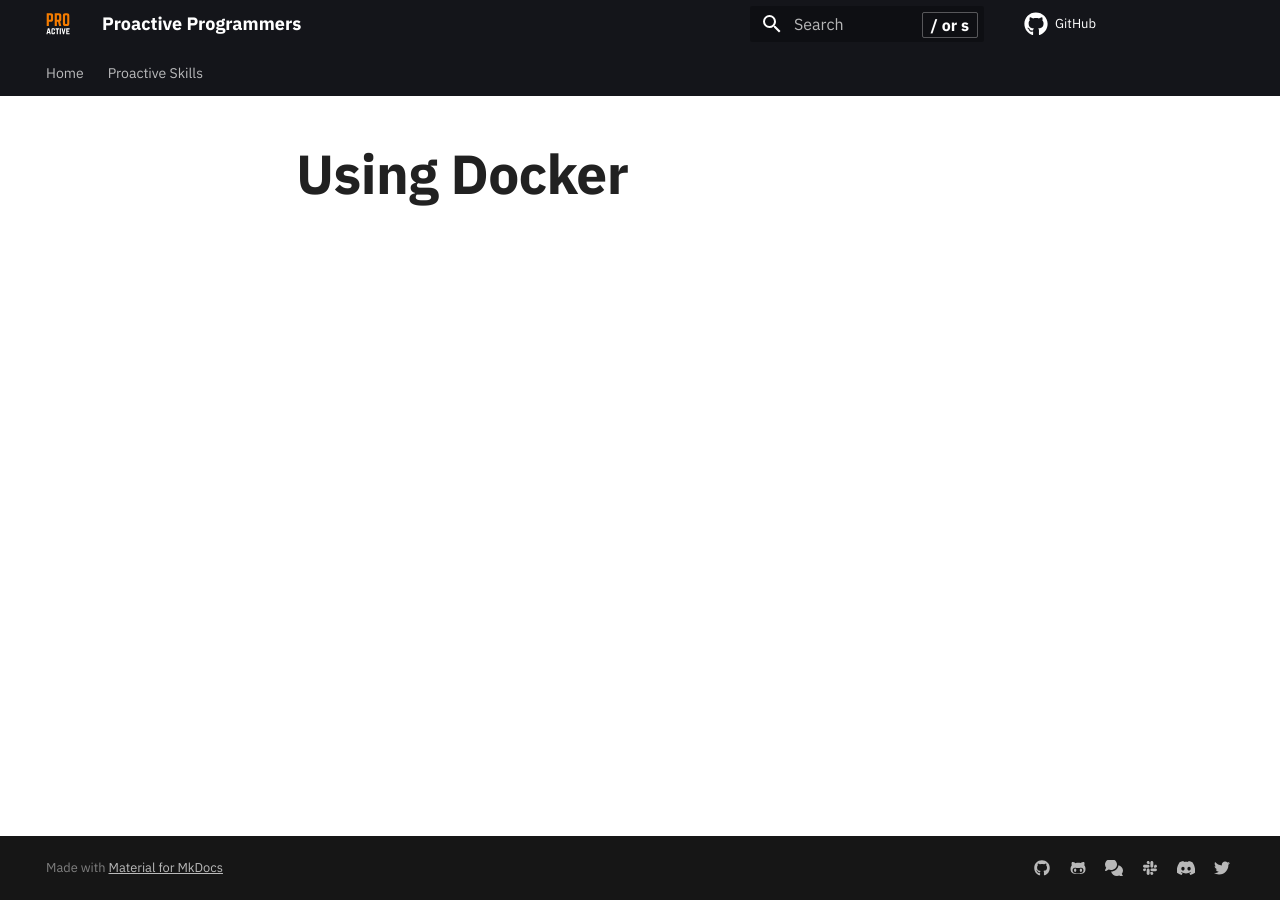
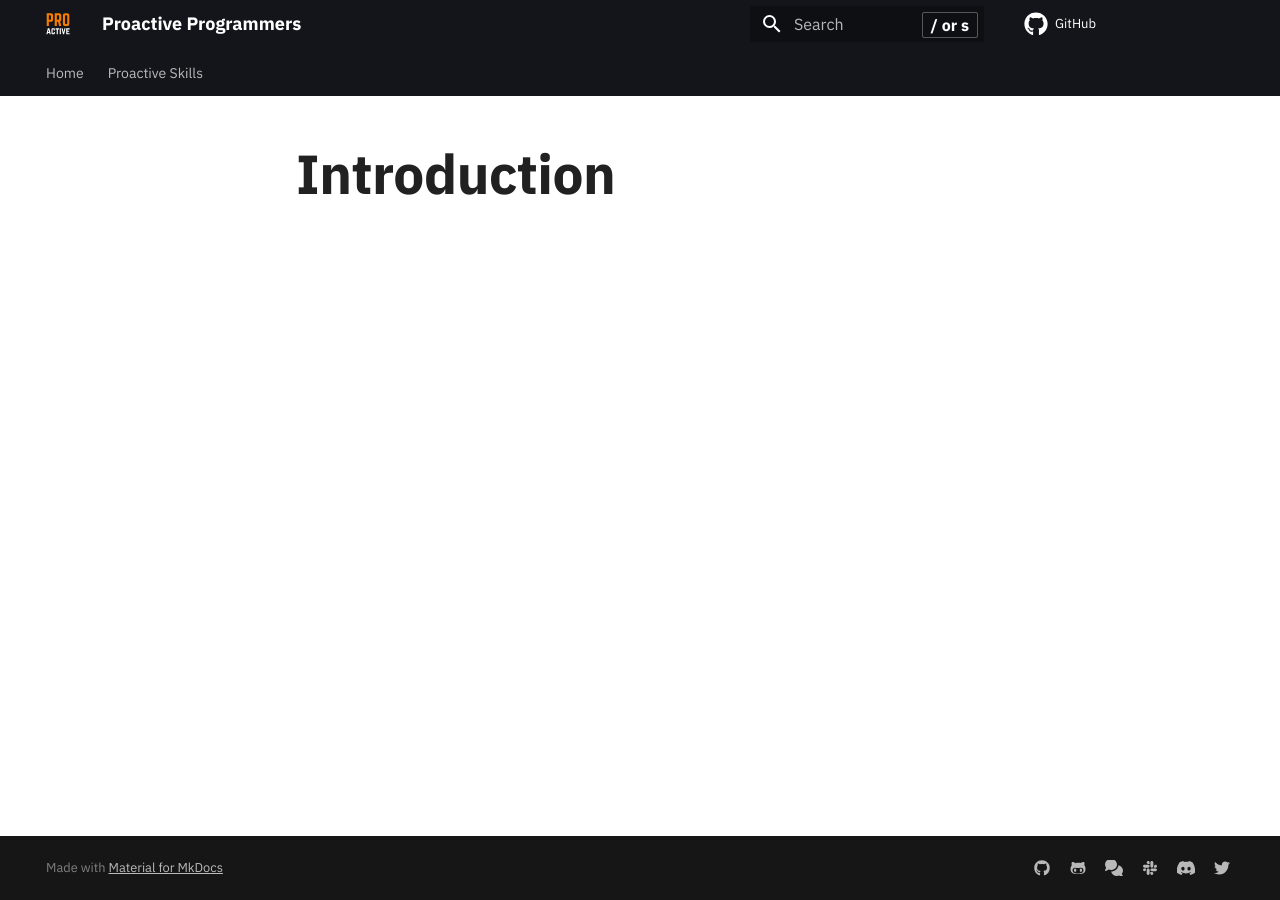
Before and after one commit to ProactiveProgrammers/www.proactiveprogrammers.com, an MkDocs documentation site: the page built from docs/proactive-skills/technical-skills/introduction-technical-skills.md, in a window 1280 px wide. Built offline with MkDocs 1.6.1 and Material for MkDocs 9.7.7, drawn with Linux system fonts in a browser that asks for light colours; comment, search, counter and statistics services are not loaded.

Commit message:
fix: Add the correct title to introduction-technical-skills.md.

```diff
--- a/docs/proactive-skills/technical-skills/introduction-technical-skills.md
+++ b/docs/proactive-skills/technical-skills/introduction-technical-skills.md
@@ -1 +1 @@
-# Using Docker
+# Introduction
```
